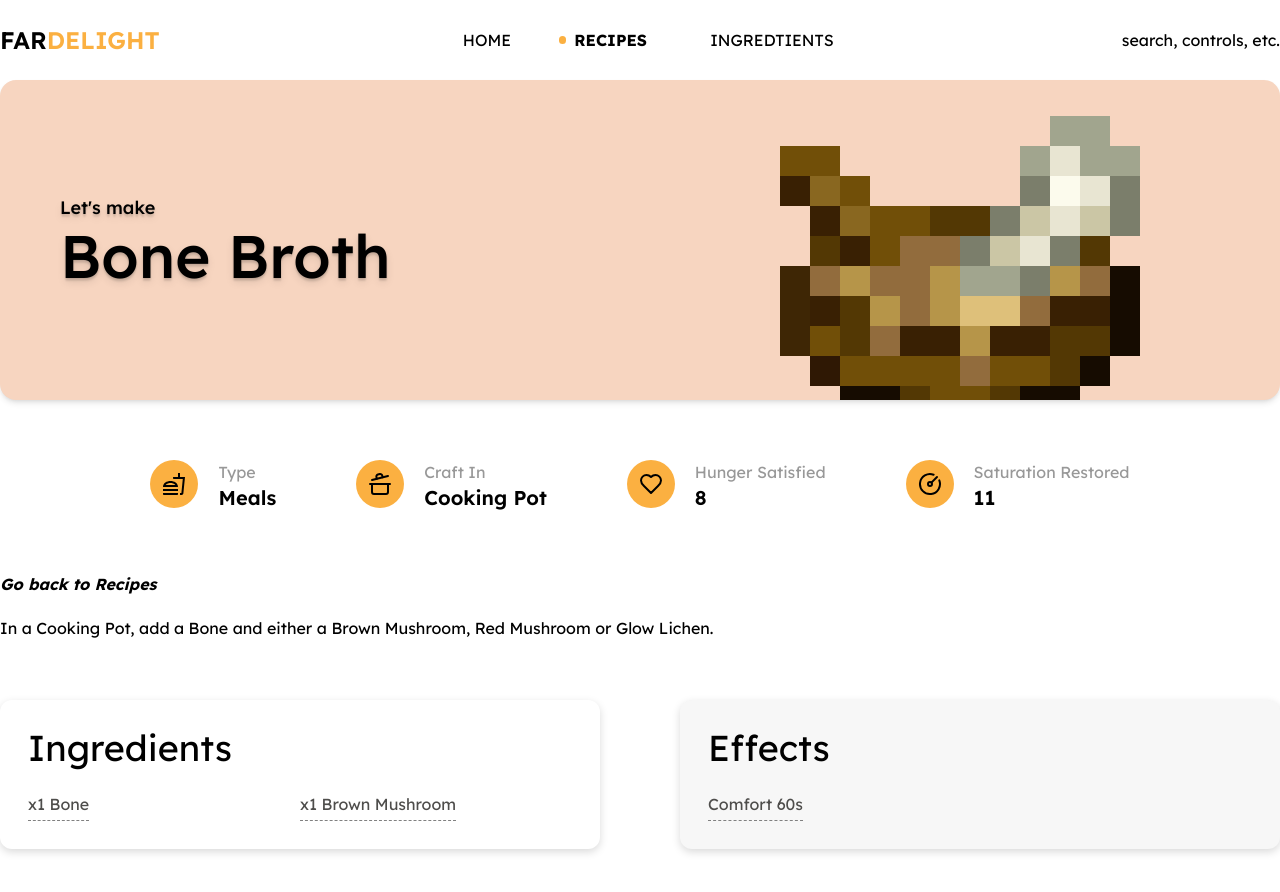
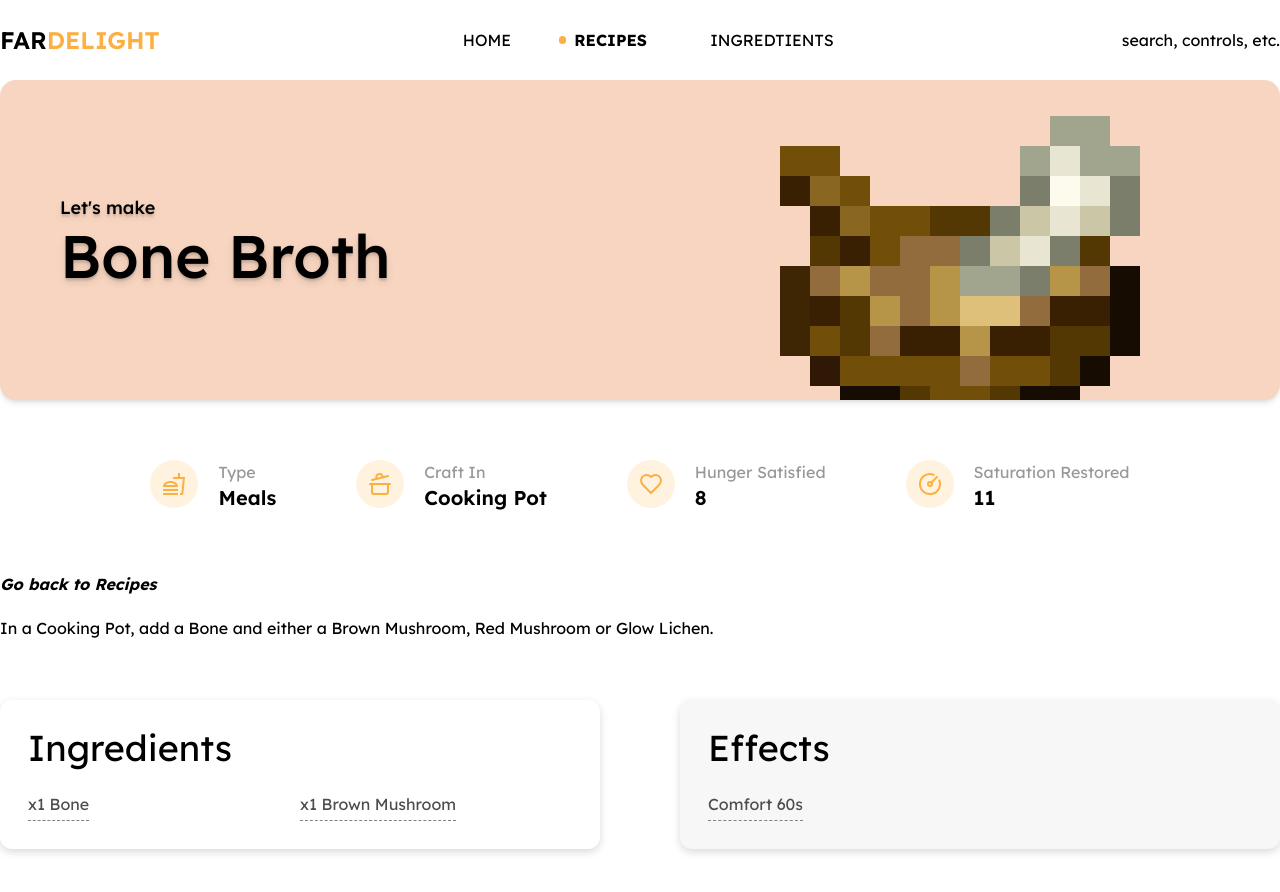
Before and after one commit to AFKYamy/react-fardelight, a React (Vite) app: page /recipes/bone-broth in a window 1280 px wide. Shown: the top 892 px of the page. Built offline with nearby package versions, Linux system fonts and the light colour scheme.

Commit message:
style: changed features cards look

```diff
--- a/src/index.css
+++ b/src/index.css
@@ -6,6 +6,7 @@
 
 @theme {
     --color-primary: #fbb041;
+    --color-secondary: #fff3e0;
     --color-black: #212121;
     --color-light-gray: #f7f7f7;
     --color-gray: #989898;
--- a/src/pages/recipes/recipeDetail/features/FeaturesCard.tsx
+++ b/src/pages/recipes/recipeDetail/features/FeaturesCard.tsx
@@ -10,8 +10,8 @@
 export default function FeaturesCard({ Icon, title, feat }: FeaturesCardProps) {
     return (
         <div className="flex gap-5">
-            <div className="flex items-center justify-center w-12 h-12 rounded-full bg-primary">
-                <Icon className="w-6 h-6" />
+            <div className="flex items-center justify-center w-12 h-12 rounded-full bg-secondary">
+                <Icon className="w-6 h-6 text-primary" />
             </div>
             <div>
                 <p className="text-gray">{title}</p>
```
